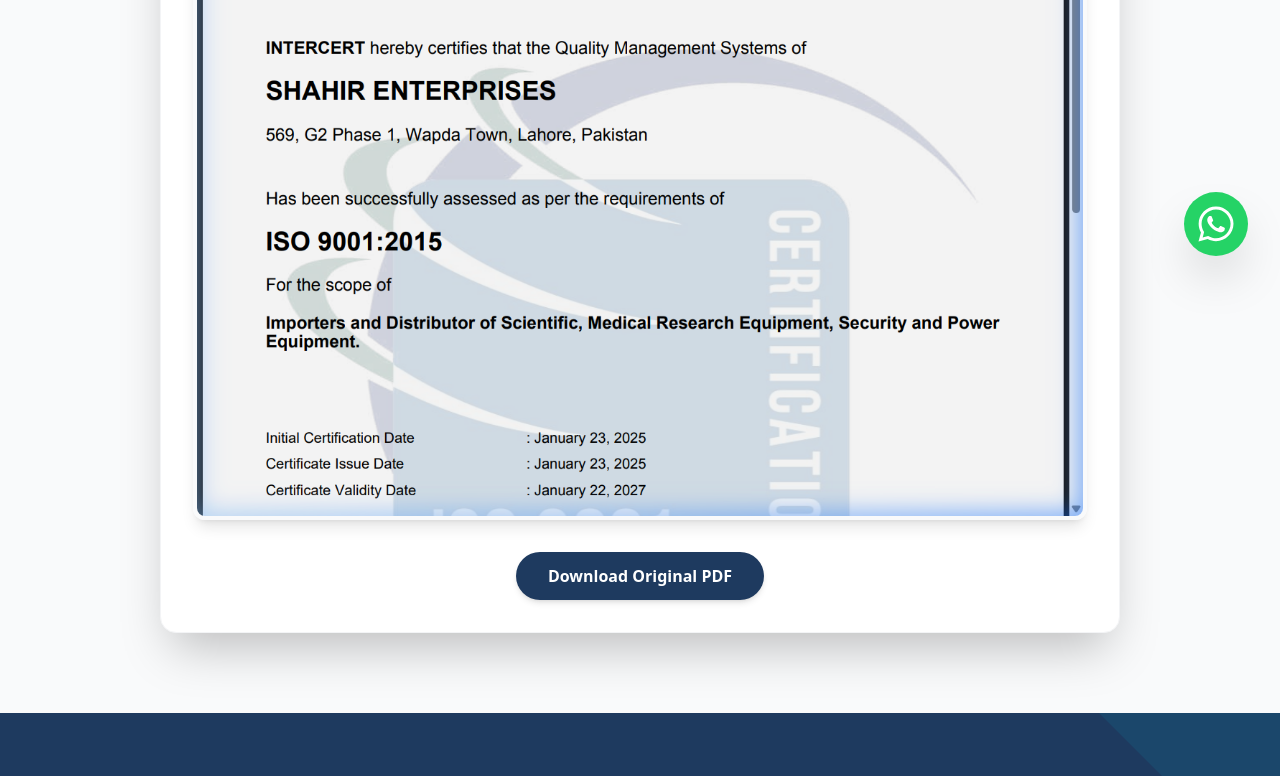
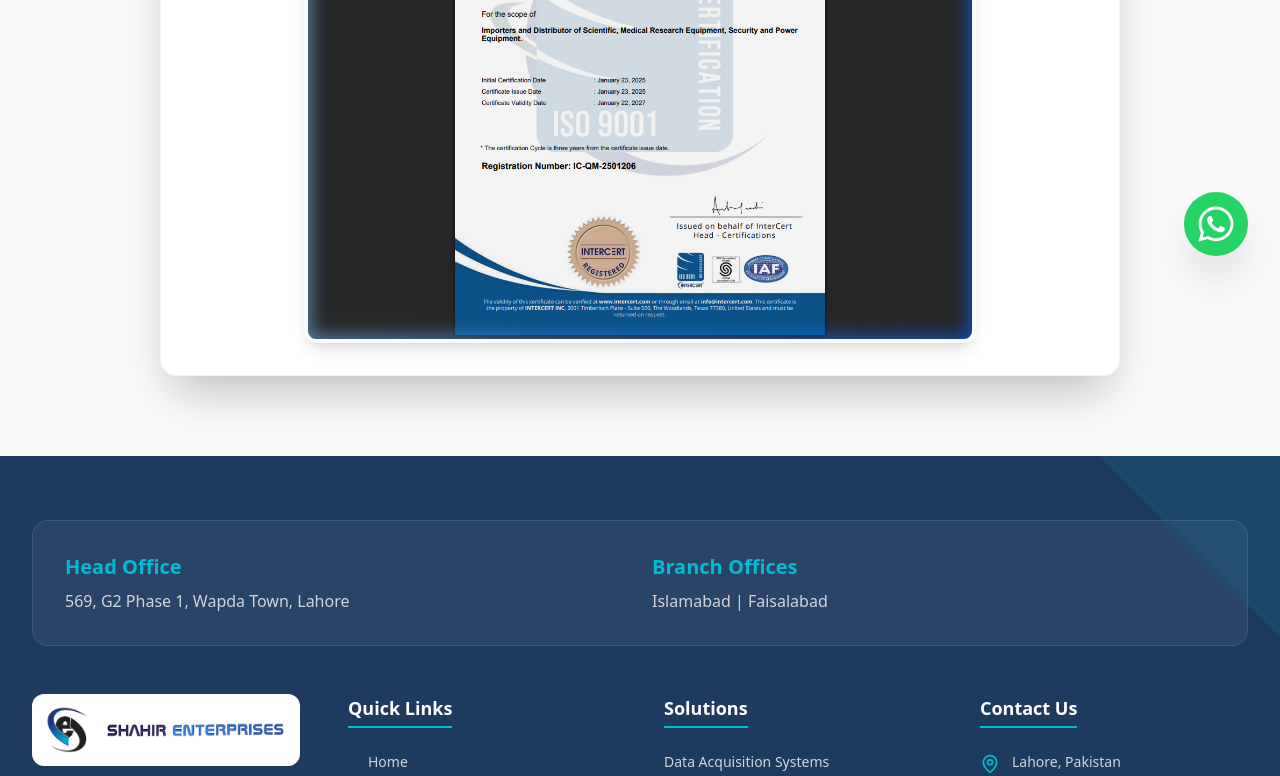
Before and after one commit to muhammadAbubakar390/Shahir-Enterprises, a React (Vite) app: page /certificate in a window 1280 px wide. Shown: the part 512-1288 px from the top of the page. Built offline with nearby package versions, Linux system fonts and the light colour scheme.

Commit message:
Show full-length certificate at a smaller centered size; removed download button

```diff
--- a/src/pages/CertificatePage.tsx
+++ b/src/pages/CertificatePage.tsx
@@ -27,22 +27,14 @@
                         <p className="text-gray-600 mt-2">Official Certification for Shahir Enterprises</p>
                     </div>
 
-                    <div className="relative group overflow-hidden rounded-xl border-4 border-gray-50 shadow-lg mb-8">
-                        <img
-                            src="/iso-certificate-new.png"
-                            alt="ISO 9001 Certificate"
-                            className="w-full h-auto"
-                        />
-                    </div>
-
                     <div className="flex justify-center">
-                        <a
-                            href="/E-COPY-SHAHIR ENTERPRISES-QMS-SA1..pdf"
-                            download
-                            className="bg-[#1e3a5f] text-white px-8 py-3 rounded-full font-bold hover:bg-[#00bcd4] transition-colors shadow-md"
-                        >
-                            Download Original PDF
-                        </a>
+                        <div className="relative group overflow-hidden rounded-xl border-4 border-gray-50 shadow-lg max-w-2xl">
+                            <img
+                                src="/iso-certificate-full.png"
+                                alt="ISO 9001 Certificate"
+                                className="w-full h-auto"
+                            />
+                        </div>
                     </div>
                 </motion.div>
             </div>
```
Also changed, not shown: public/iso-certificate-full.png (added).
